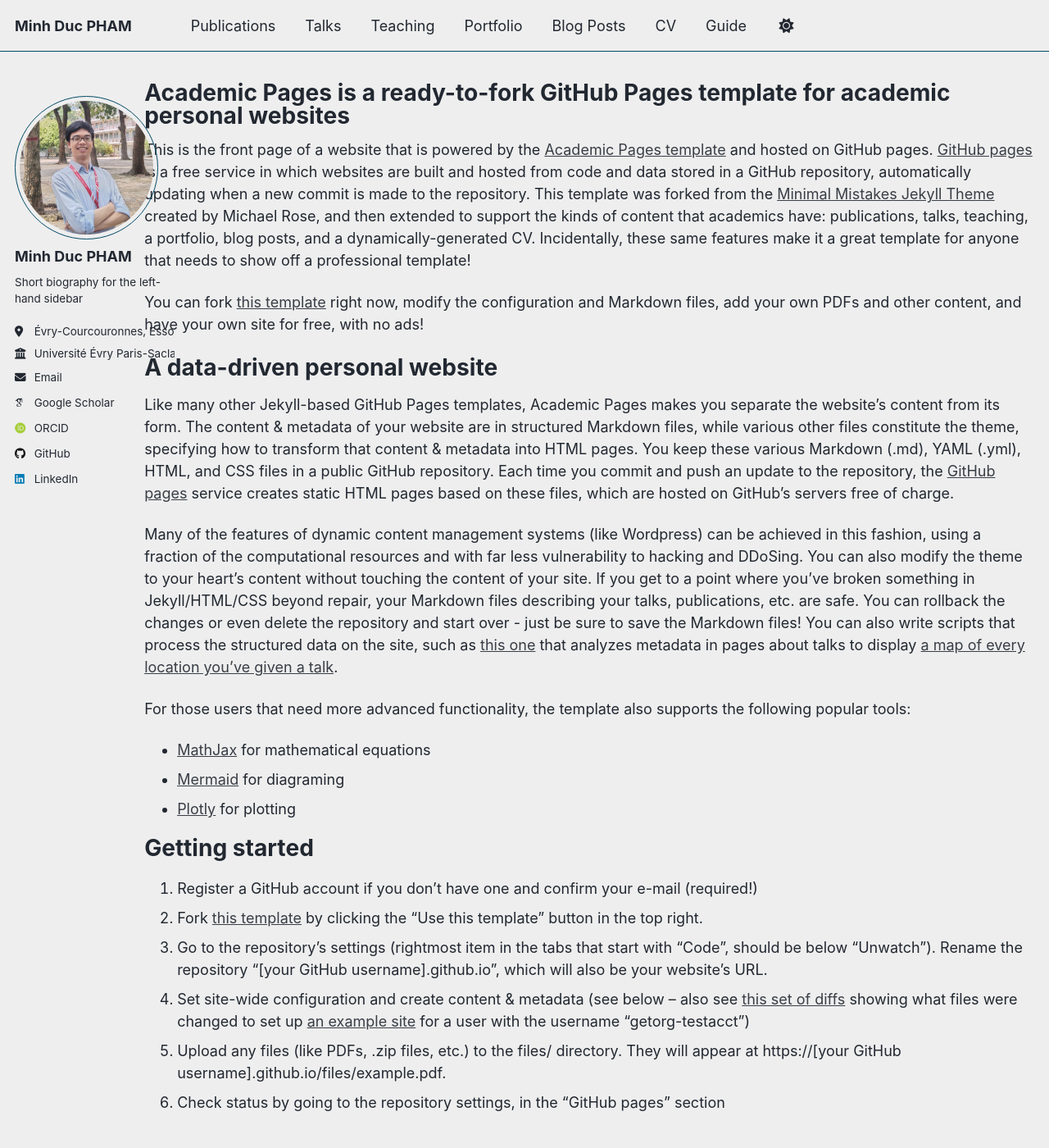
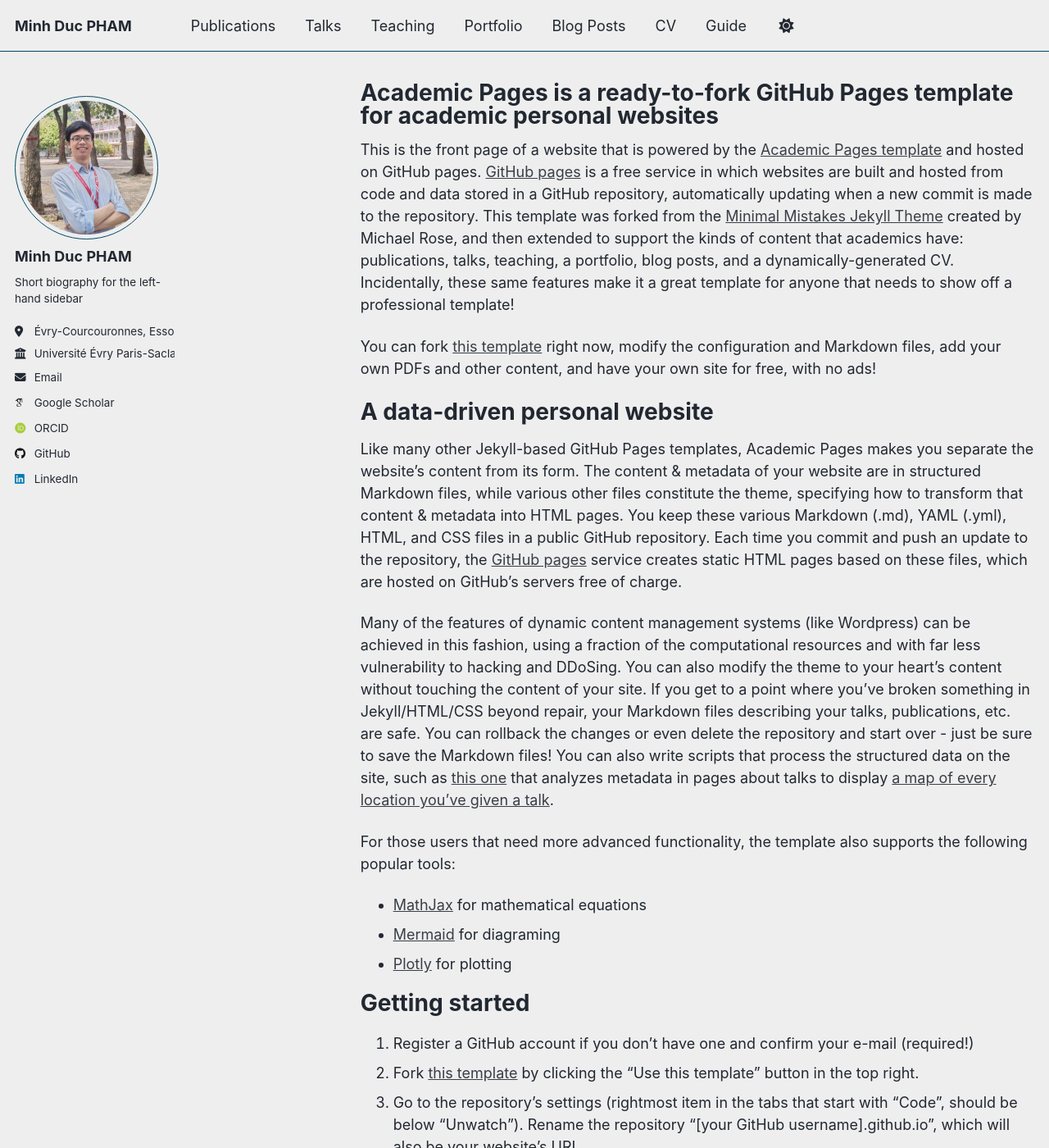
Before and after one commit to phamminhducH/phamminhducH.github.io, a Jekyll site: the page built from _pages/about.md, in a window 1280 px wide and 1400 px high. Shown: the whole window at 82% size. Built offline with Jekyll 4.4.1, drawn with Linux system fonts in a browser that asks for light colours; some web fonts are replaced; a script that is not in the unit is left out.

Commit message:
Update _page.scss

```diff
--- a/_sass/layout/_page.scss
+++ b/_sass/layout/_page.scss
@@ -18,7 +18,7 @@
 
 .page {
   @include breakpoint($large) {
-    @include span(12 of 12 last);
+    @include span(9.5 of 12 last);
     @include prefix(1.5 of 12);
     @include suffix(0 of 12);
   }
```
